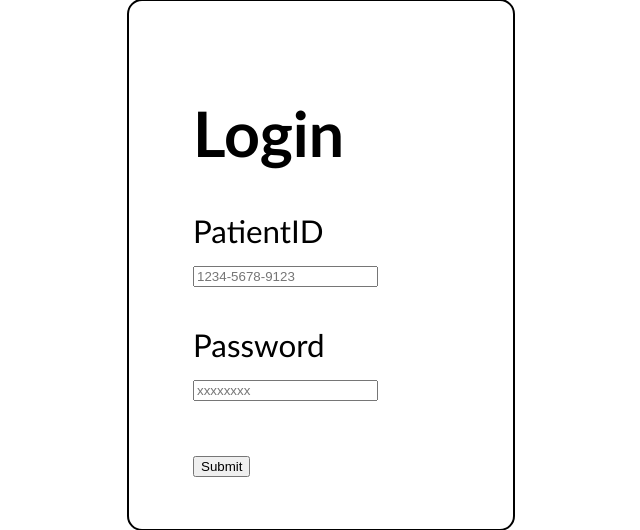
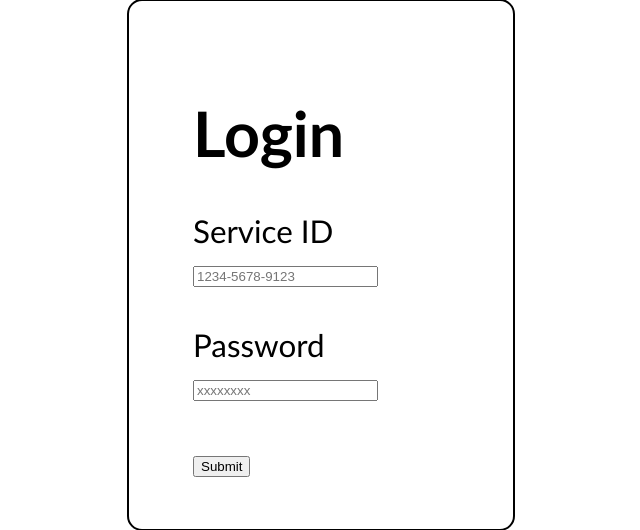
Before and after one commit to AsankaRukshanRathnayake/eClinic-Scheduler, a PHP site: page /login.php in a window 1280 px wide. Shown: the part 135-665 px from the top of the page, without its empty margins (319-959 px from the left). Run offline with PHP 8.4, Linux system fonts and the light colour scheme.

Commit message:
Added healthcare providers login page

```diff
--- a/login.php
+++ b/login.php
@@ -4,10 +4,10 @@
         <link rel="stylesheet" href="css/styles.css">
     </head>
     <body>
-        <form action="home.php" method="POST" class="patientform">
+        <form action="ClinicalStaff/home.php" method="POST" class="patientform">
             <h1>Login</h1>
 
-            <label for="patientID">PatientID</label><br>
+            <label for="patientID">Service ID</label><br>
             <input type="text" name="patientID" placeholder="1234-5678-9123" required><br><br>
 
             <label for="password">Password</label><br>
```
